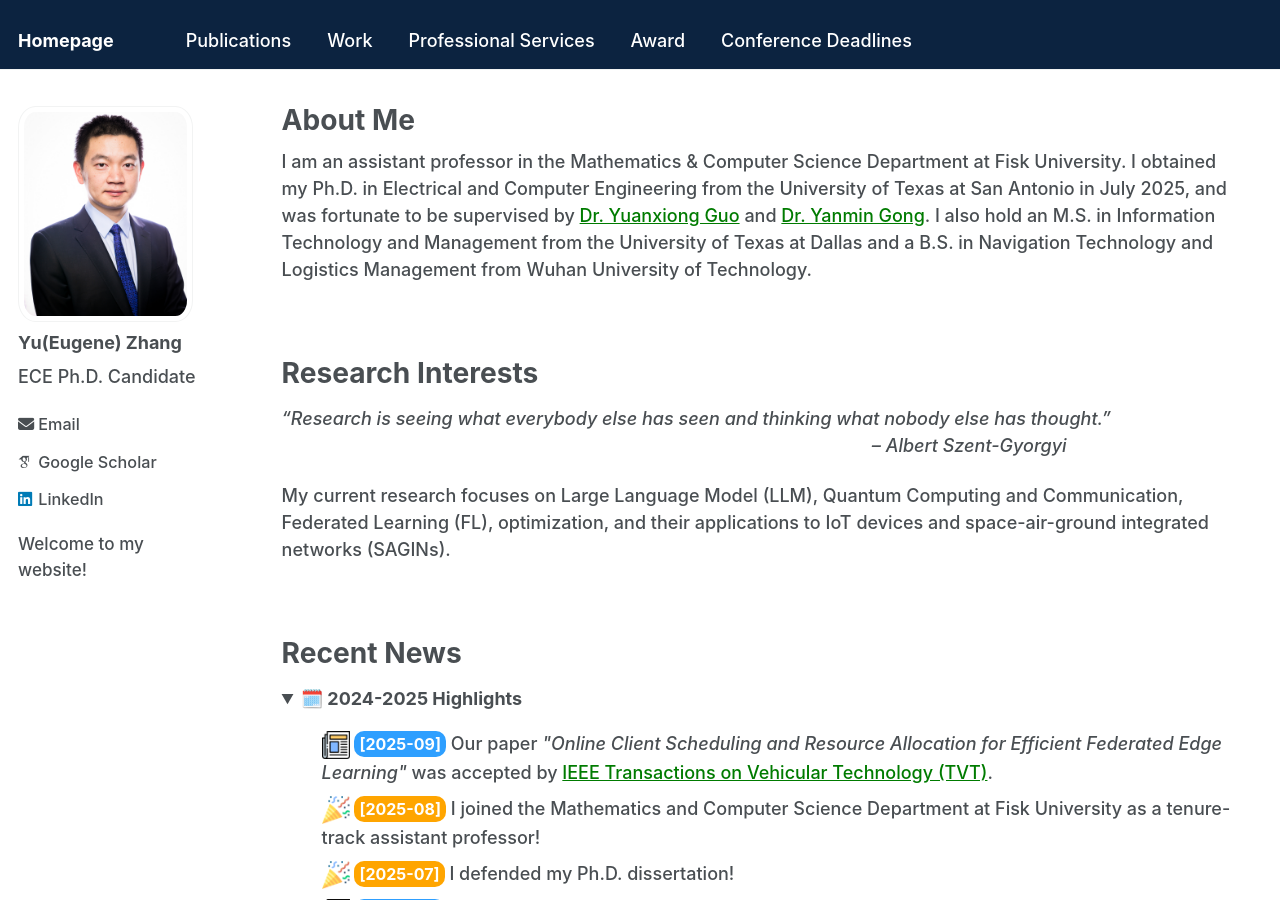
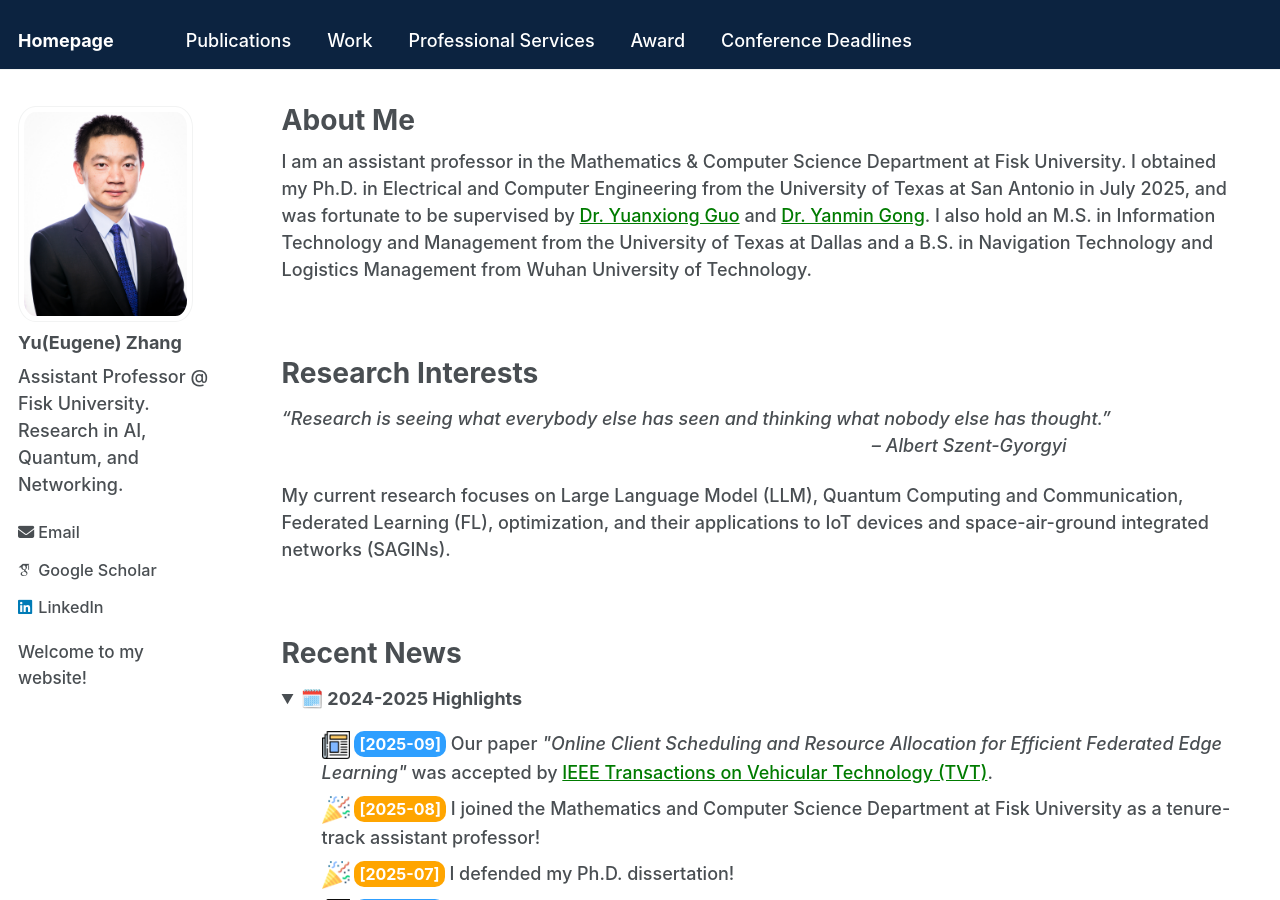
Before and after one commit to Yu-Zhang-Eugene/yu-zhang-eugene.github.io, a Jekyll site: the page built from _pages/about.md, in a window 1280 px wide and 900 px high. Built offline with Jekyll 4.4.1, drawn with Linux system fonts in a browser that asks for light colours; some web fonts are replaced; a script that is not in the unit is left out.

Commit message:
modified:   _config.yml

```diff
--- a/_config.yml
+++ b/_config.yml
@@ -29,9 +29,9 @@ author:
   avatar           : "yu.png"
   name             : "Yu(Eugene) Zhang"
   pronouns         : # example: "she/her"
-  bio              : "ECE Ph.D. Candidate"
-  location         : # "San Antonio"
-  employer         : # "University of Texas at San Antonio"
+  bio              : "Assistant Professor @ Fisk University. Research in AI, Quantum, and Networking."
+  location         : #"Nashville, TN"
+  employer         : #"Fisk University"
   uri              : # URL
   email            : "zhangyu@yahoo.com"
 
```
